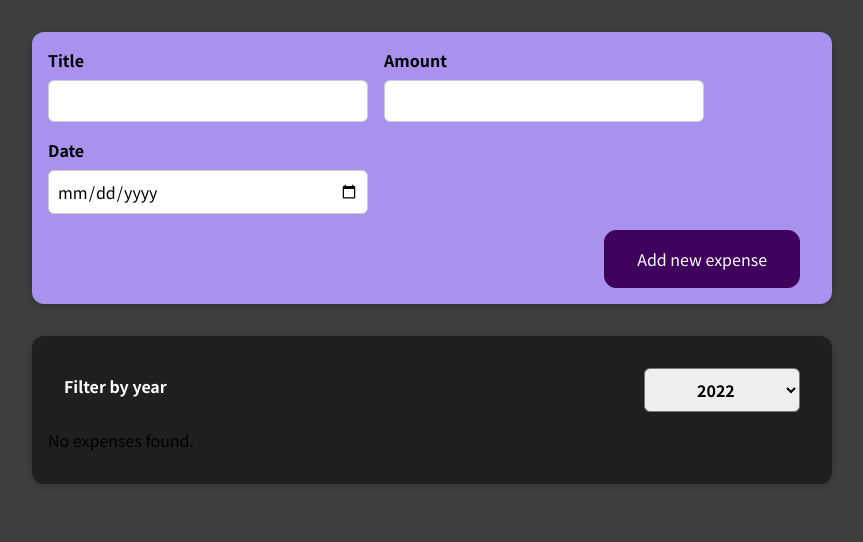
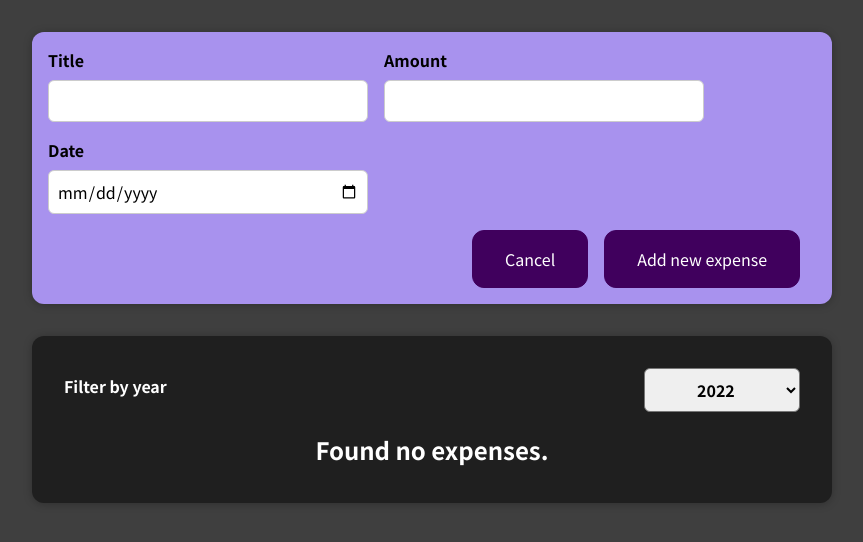
Before and after one commit to ybaltus/expensive-react-app, a React (Create React App) app: page / in a window 1280 px wide. Both pictures are taken after a click on the button "Add new expense". Shown: the top 542 px of the page, without its empty margins (208-1071 px from the left). Built offline with nearby package versions, Linux system fonts and the light colour scheme.

Commit message:
Practice conditional content

```diff
--- a/src/components/Expenses/ExpenseItem.js
+++ b/src/components/Expenses/ExpenseItem.js
@@ -11,6 +11,7 @@ const ExpenseItem = (props) => {
     }
 
     return (
+        <li>
             <Card className={"expense-item"}>
                 <ExpenseDate date={props.date}/>
                 <div className={"expense-item__description"}>
@@ -19,6 +20,7 @@ const ExpenseItem = (props) => {
                 </div>
                 <button onClick={clickHandler}>Change Title</button>
             </Card>
+        </li>
     );
 
 }
--- a/src/components/Expenses/Expenses.js
+++ b/src/components/Expenses/Expenses.js
@@ -3,6 +3,7 @@ import ExpenseItem from "./ExpenseItem";
 import Card from "../UI/Card";
 import ExpensesFilter from "./ExpensesFilter";
 import React, { useState } from "react";
+import ExpensesList from "./ExpensesList";
 
 const Expenses = (props) => {
     const [filteredYear, setFilteredYear] = useState('2022');
@@ -15,24 +16,12 @@ const Expenses = (props) => {
         return expense.date.getFullYear().toString() === filteredYear;
     });
 
-    let expensesContent = (<p>No expenses found.</p>);
-
-    if(filteredExpenses.length > 0) {
-        expensesContent = (filteredExpenses.map((expense) => (
-            <ExpenseItem
-                key={expense.id}
-                title={expense.title}
-                amount={expense.amount}
-                date={expense.date}
-            />
-        )));
-    }
 
     return (
         <div>
             <Card className={"expenses"}>
                 <ExpensesFilter selected={filteredYear} onYearSelected={expenseFilterHandler}/>
-                {expensesContent}
+                <ExpensesList items={filteredExpenses}/>
             </Card>
         </div>
     )
--- /dev/null
+++ b/src/components/Expenses/ExpensesList.css
@@ -0,0 +1,9 @@
+.expenses-list {
+    list-style: none;
+    padding: 0;
+}
+
+.expenses-list__fallback {
+    color: white;
+    text-align: center;
+}
--- /dev/null
+++ b/src/components/Expenses/ExpensesList.js
@@ -0,0 +1,26 @@
+import React from "react";
+import './ExpensesList.css';
+import ExpenseItem from "./ExpenseItem";
+
+const ExpensesList = (props) => {
+    if(props.items.length === 0) {
+        return (
+            <h2 className={'expenses-list__fallback'}>Found no expenses.</h2>
+        )
+    }
+
+    return (
+        <ul className={'expenses-list'}>
+            {props.items.map((expense) => (
+                <ExpenseItem
+                    key={expense.id}
+                    title={expense.title}
+                    amount={expense.amount}
+                    date={expense.date}
+                />
+            ))};
+        </ul>
+    )
+};
+
+export default ExpensesList;
--- a/src/components/NewExpense/ExpenseForm.js
+++ b/src/components/NewExpense/ExpenseForm.js
@@ -5,7 +5,8 @@ const ExpenseForm = (props) => {
     const [enteredTitle, setEnteredTitle] = useState('');
     const [enteredAmount, setEnteredAmount] = useState('');
     const [enteredDate, setEnteredDate] = useState('');
-   // const [userInput, seUserInput] =  useState({
+    const [showForm, setShowForm] = useState(false);
+    // const [userInput, seUserInput] =  useState({
    //      enteredTitle: '',
    //      enteredAmount: '',
    //      enteredDate: ''
@@ -57,7 +58,22 @@ const ExpenseForm = (props) => {
         setEnteredTitle('');
         setEnteredAmount('');
         setEnteredDate('');
+        setShowForm(false);
     };
+
+    const visibleForm = (event) => {
+        setShowForm(!showForm);
+    };
+
+    const cancelForm = (event) => {
+        setShowForm(false);
+    };
+
+    if(showForm === false) {
+        return (
+            <button onClick={visibleForm}>Add new expense</button>
+        )
+    }
 
     return (
         <form onSubmit={submitHandler}>
@@ -76,6 +92,7 @@ const ExpenseForm = (props) => {
                 </div>
             </div>
             <div className={"new-expense__actions"}>
+                <button onClick={cancelForm} >Cancel</button>
                 <button type={"submit"} >Add new expense</button>
             </div>
         </form>
```
Lines whose indentation alone changed are shown as unchanged.
